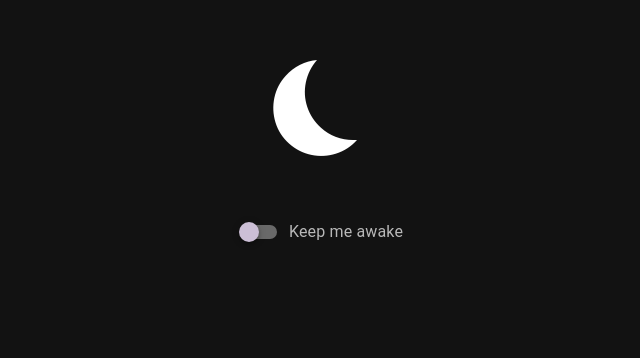
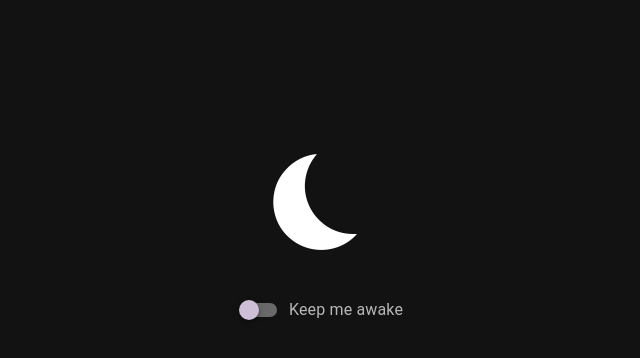
Before and after one commit to 84436/keep-me-awake, a Vue app: page / in a window 1280 px wide. Shown: the part 162-520 px from the top of the page, without its empty margins (319-959 px from the left). Built offline with nearby package versions, Linux system fonts and the light colour scheme.

Commit message:
shrink vertical height & add "small" layout

```diff
--- a/src/App.vue
+++ b/src/App.vue
@@ -1,10 +1,9 @@
 <template>
     <v-app :theme="theme">
-        <div class="d-flex flex-column justify-center align-center" style="height: 100vh">
+        <div id="app-element">
             <v-icon v-if="isAwake" size="128">mdi-white-balance-sunny</v-icon>
             <v-icon v-else size="128">mdi-power-sleep</v-icon>
-            <div class="virtual-spacer my-4"></div>
-            <v-switch color="black" class="flex-grow-0" v-model="isAwake" label="Keep me awake"></v-switch>
+            <v-switch color="black" class="flex-grow-0 ma-0 pa-0" dense v-model="isAwake" label="Keep me awake" :hide-details="true"></v-switch>
             <video loop id="video-element" src="/blank.mp4"></video>
         </div>
     </v-app>
@@ -46,7 +45,23 @@ export default {
 html {
     overflow-y: hidden !important;
 }
+#app-element {
+    height: 100vh !important;
+    display: flex;
+    flex-flow: column;
+    justify-content: center;
+    align-items: center;
+    row-gap: 16px;
+}
+@media screen and (max-height: 300px) {
+    #app-element {
+        flex-flow: row;
+        column-gap: 32px;
+    }
+}
+
 #video-element {
-    visibility: collapse !important;
+    /* visibility: collapse !important; */
+    display: none !important;
 }
 </style>
```
